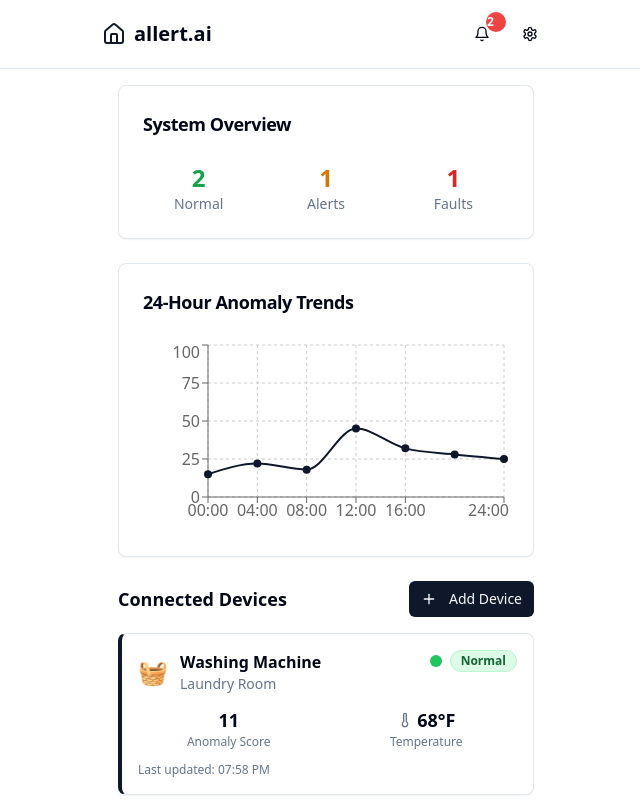
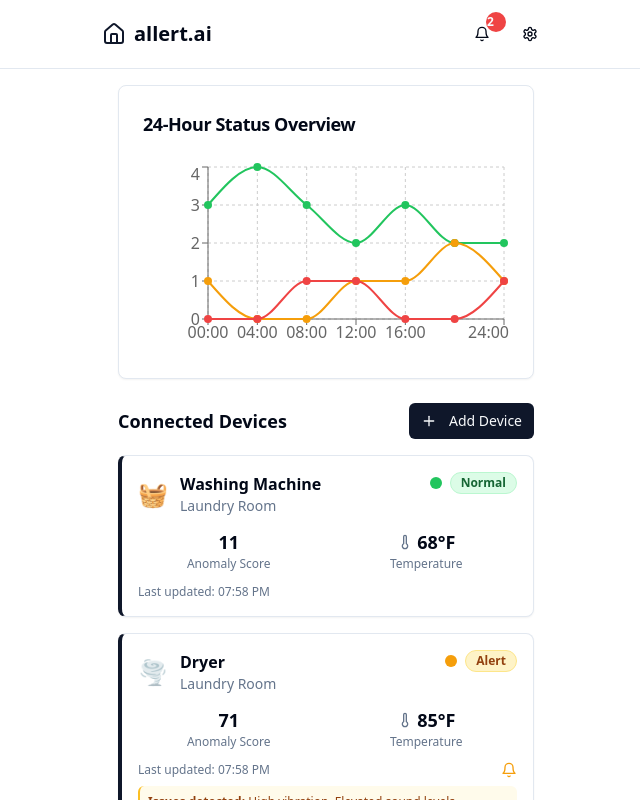
Before and after one commit to excitedmuck/machine-mate-smart-home, a React (Vite) app: page / in a window 1280 px wide. Shown: the top 800 px of the page, without its empty margins (314-954 px from the left). Built offline with nearby package versions, Linux system fonts and the light colour scheme.

Commit message:
Refactor: Update chart to show device statuses
Replaced the anomaly trend chart with a display of device statuses: Normal, Pending, and Failure.

```diff
--- a/src/pages/Index.tsx
+++ b/src/pages/Index.tsx
@@ -63,13 +63,13 @@ const mockDevices = [
 ];
 
 const mockChartData = [
-  { time: '00:00', score: 15 },
-  { time: '04:00', score: 22 },
-  { time: '08:00', score: 18 },
-  { time: '12:00', score: 45 },
-  { time: '16:00', score: 32 },
-  { time: '20:00', score: 28 },
-  { time: '24:00', score: 25 }
+  { time: '00:00', normal: 3, pending: 1, failure: 0 },
+  { time: '04:00', normal: 4, pending: 0, failure: 0 },
+  { time: '08:00', normal: 3, pending: 0, failure: 1 },
+  { time: '12:00', normal: 2, pending: 1, failure: 1 },
+  { time: '16:00', normal: 3, pending: 1, failure: 0 },
+  { time: '20:00', normal: 2, pending: 2, failure: 0 },
+  { time: '24:00', normal: 2, pending: 1, failure: 1 }
 ];
 
 const mockNotifications = [
@@ -226,39 +226,10 @@ const Index = () => {
       </header>
 
       <main className="max-w-md mx-auto p-4 pb-20">
-        {/* Status Overview */}
+        {/* Status Chart */}
         <Card className="mb-6">
           <CardHeader>
-            <CardTitle className="text-lg">System Overview</CardTitle>
-          </CardHeader>
-          <CardContent>
-            <div className="grid grid-cols-3 gap-4 text-center">
-              <div>
-                <div className="text-2xl font-bold text-green-600">
-                  {devices.filter(d => d.status === 'Normal').length}
-                </div>
-                <div className="text-sm text-muted-foreground">Normal</div>
-              </div>
-              <div>
-                <div className="text-2xl font-bold text-amber-600">
-                  {devices.filter(d => d.status === 'Alert').length}
-                </div>
-                <div className="text-sm text-muted-foreground">Alerts</div>
-              </div>
-              <div>
-                <div className="text-2xl font-bold text-red-600">
-                  {devices.filter(d => d.status === 'Fault').length}
-                </div>
-                <div className="text-sm text-muted-foreground">Faults</div>
-              </div>
-            </div>
-          </CardContent>
-        </Card>
-
-        {/* Anomaly Score Chart */}
-        <Card className="mb-6">
-          <CardHeader>
-            <CardTitle className="text-lg">24-Hour Anomaly Trends</CardTitle>
+            <CardTitle className="text-lg">24-Hour Status Overview</CardTitle>
           </CardHeader>
           <CardContent>
             <div className="h-48">
@@ -266,14 +237,31 @@ const Index = () => {
                 <LineChart data={mockChartData}>
                   <CartesianGrid strokeDasharray="3 3" />
                   <XAxis dataKey="time" />
-                  <YAxis domain={[0, 100]} />
+                  <YAxis domain={[0, 4]} />
                   <Tooltip />
                   <Line
                     type="monotone"
-                    dataKey="score"
-                    stroke="hsl(var(--primary))"
+                    dataKey="normal"
+                    stroke="#22c55e"
                     strokeWidth={2}
-                    dot={{ fill: 'hsl(var(--primary))' }}
+                    dot={{ fill: '#22c55e' }}
+                    name="Normal"
+                  />
+                  <Line
+                    type="monotone"
+                    dataKey="pending"
+                    stroke="#f59e0b"
+                    strokeWidth={2}
+                    dot={{ fill: '#f59e0b' }}
+                    name="Pending"
+                  />
+                  <Line
+                    type="monotone"
+                    dataKey="failure"
+                    stroke="#ef4444"
+                    strokeWidth={2}
+                    dot={{ fill: '#ef4444' }}
+                    name="Failure"
                   />
                 </LineChart>
               </ResponsiveContainer>
```
